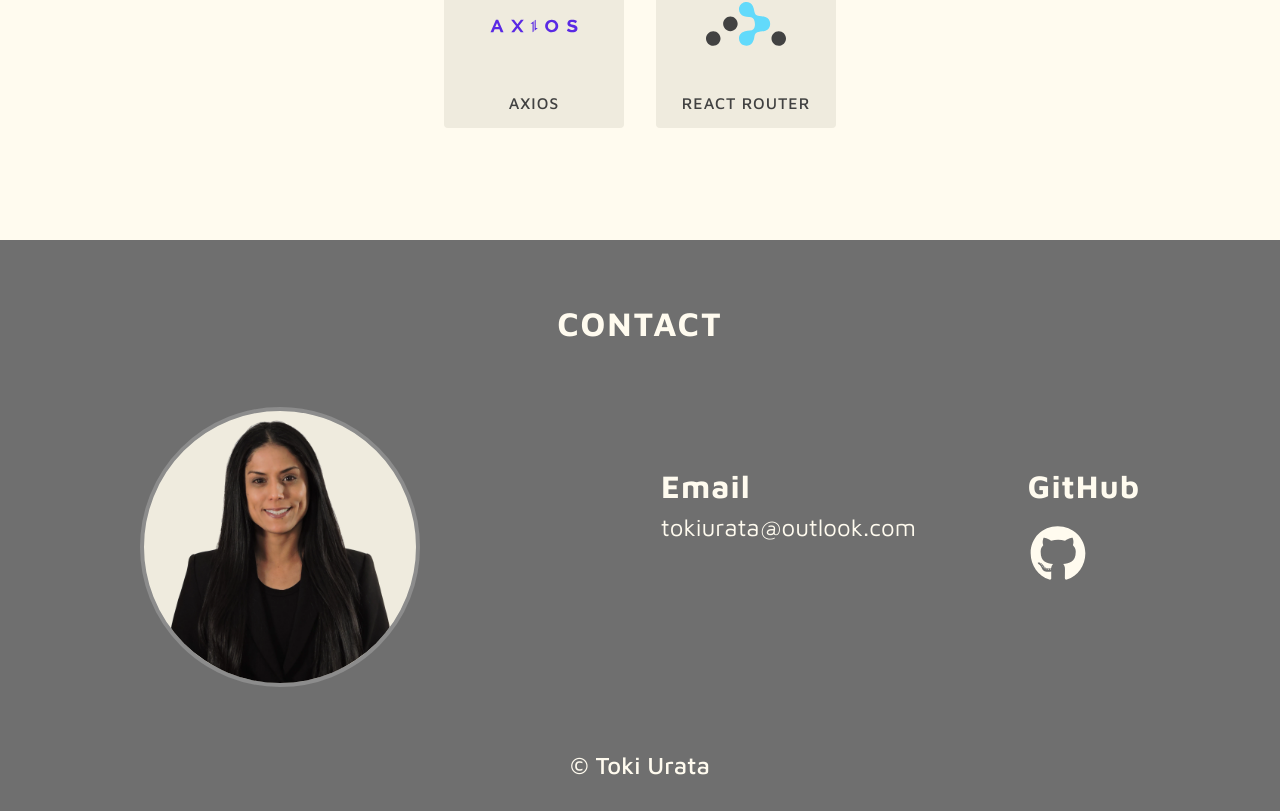
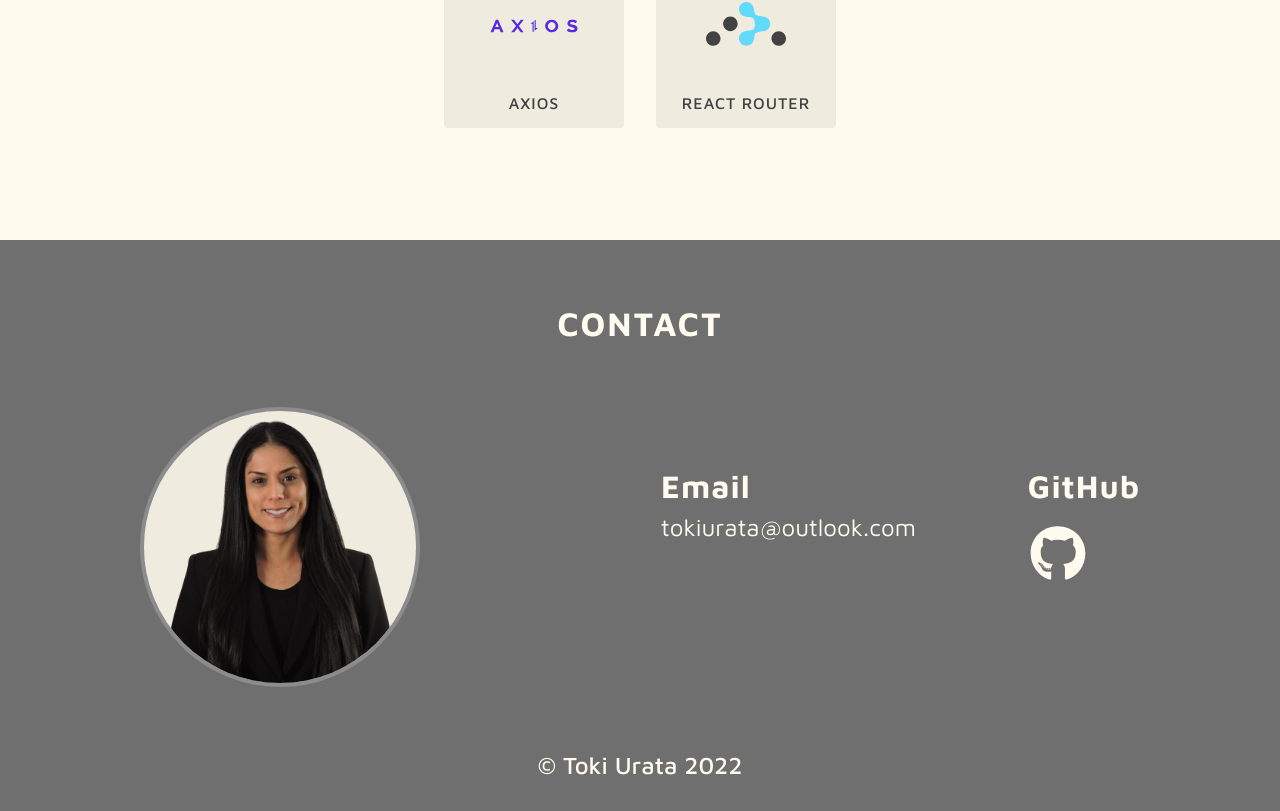
Before and after one commit to tokiurata/portfolio, a React (Create React App) app: page / in a window 1280 px wide. Shown: the part 2382-3193 px from the top of the page. Built offline with nearby package versions, Linux system fonts and the light colour scheme.

Commit message:
Add year to footer

```diff
--- a/src/components/Footer/Footer.js
+++ b/src/components/Footer/Footer.js
@@ -1,9 +1,16 @@
 import "./Footer.scss";
+
+function displayYear() {
+  const year = new Date().getFullYear();
+  return year;
+}
 
 function Footer() {
   return (
     <div className="footer">
-      <small className="footer__author"><span className="footer__copyright">©</span> Toki Urata</small>
+      <small
+        className="footer__author"><span className="footer__copyright">©</span> Toki Urata {displayYear()}
+      </small>
     </div>
   );
 }
```
